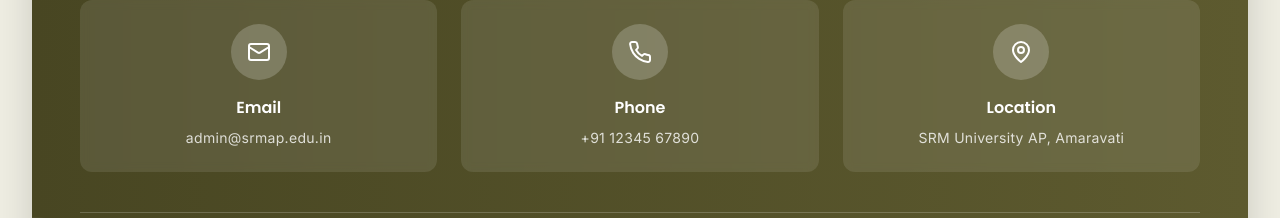
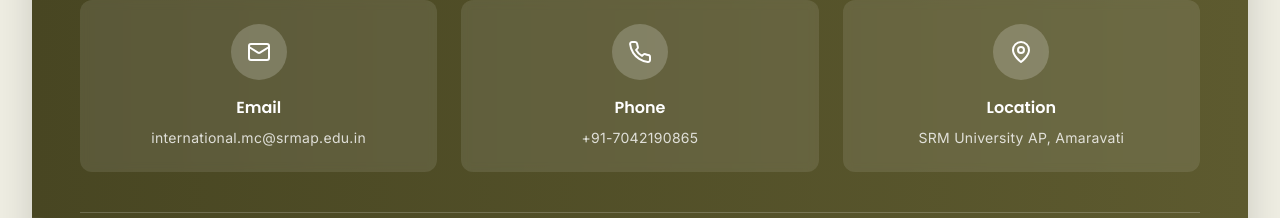
Before and after one commit to ThakurAmanKumar/SRMAPINTMESSPASS, a Next.js app: page /mess-pass-request in a window 1280 px wide. Shown: the part 2370-2588 px from the top of the page. Built offline with nearby package versions, Linux system fonts and the light colour scheme.

Commit message:
Update contact details in Need Help section

```diff
--- a/src/app/mess-pass-request/page.tsx
+++ b/src/app/mess-pass-request/page.tsx
@@ -664,7 +664,7 @@
                   <Mail size={24} />
                 </div>
                 <h3 className="font-semibold mb-2">Email</h3>
-                <p className="text-white/80 text-sm">admin@srmap.edu.in</p>
+                <p className="text-white/80 text-sm">international.mc@srmap.edu.in</p>
               </div>
 
               <div className="bg-white/10 backdrop-blur-sm rounded-xl p-6 text-center hover:bg-white/20 transition-colors">
@@ -672,7 +672,7 @@
                   <Phone size={24} />
                 </div>
                 <h3 className="font-semibold mb-2">Phone</h3>
-                <p className="text-white/80 text-sm">+91 12345 67890</p>
+                <p className="text-white/80 text-sm">+91-7042190865</p>
               </div>
 
               <div className="bg-white/10 backdrop-blur-sm rounded-xl p-6 text-center hover:bg-white/20 transition-colors">
```
